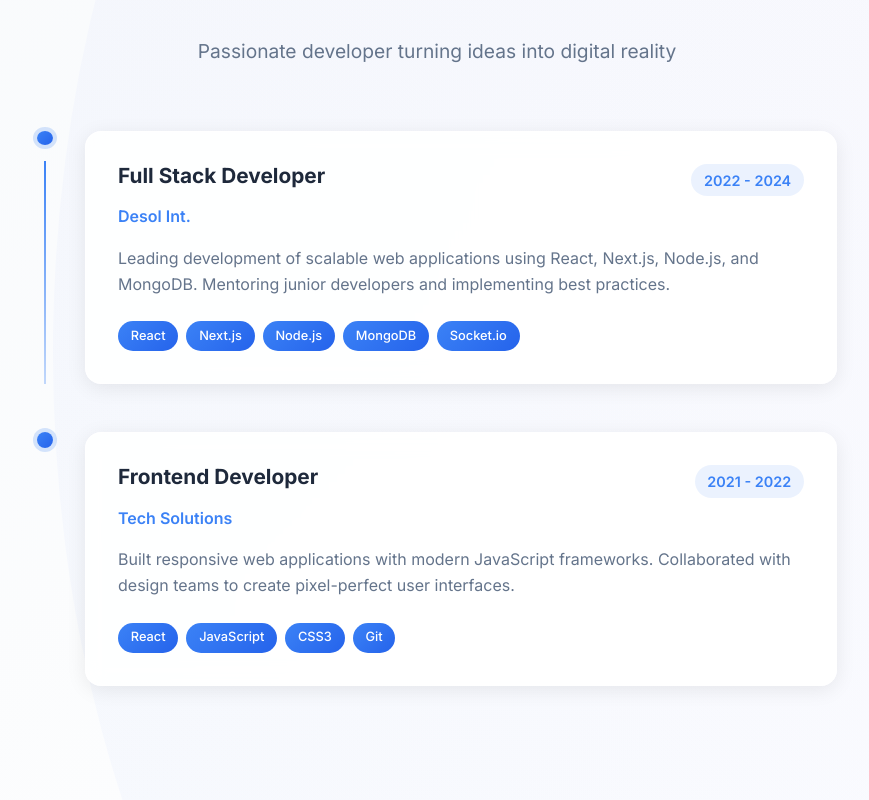
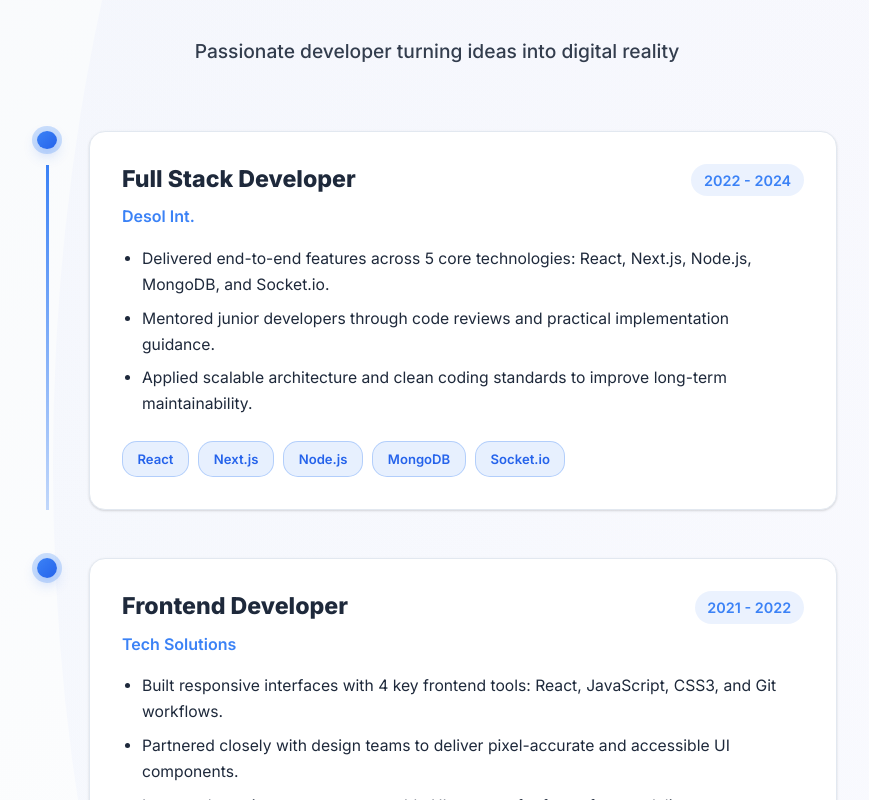
Before and after one commit to arbazdogar20/Portfolio, a Next.js app: page / in a window 1280 px wide. Shown: the part 940-1740 px from the top of the page, without its empty margins (203-1072 px from the left). Built offline with nearby package versions, Linux system fonts and the light colour scheme.

Commit message:
Refactor About section: update job descriptions to achievements and enhance styling for improved readability and design consistency

```diff
--- a/src/components/About.js
+++ b/src/components/About.js
@@ -7,16 +7,22 @@ const About = () => {
       title: "Full Stack Developer",
       company: "Desol Int.",
       period: "2022 - 2024",
-      description:
-        "Leading development of scalable web applications using React, Next.js, Node.js, and MongoDB. Mentoring junior developers and implementing best practices.",
+      achievements: [
+        "Delivered end-to-end features across 5 core technologies: React, Next.js, Node.js, MongoDB, and Socket.io.",
+        "Mentored junior developers through code reviews and practical implementation guidance.",
+        "Applied scalable architecture and clean coding standards to improve long-term maintainability.",
+      ],
       technologies: ["React", "Next.js", "Node.js", "MongoDB", "Socket.io"],
     },
     {
       title: "Frontend Developer",
       company: "Tech Solutions",
       period: "2021 - 2022",
-      description:
-        "Built responsive web applications with modern JavaScript frameworks. Collaborated with design teams to create pixel-perfect user interfaces.",
+      achievements: [
+        "Built responsive interfaces with 4 key frontend tools: React, JavaScript, CSS3, and Git workflows.",
+        "Partnered closely with design teams to deliver pixel-accurate and accessible UI components.",
+        "Improved consistency across reusable UI patterns for faster feature delivery.",
+      ],
       technologies: ["React", "JavaScript", "CSS3", "Git"],
     },
   ];
@@ -47,10 +53,19 @@ const About = () => {
                       <span className={styles.period}>{exp.period}</span>
                     </div>
                     <p className={styles.company}>{exp.company}</p>
-                    <p className={styles.jobDescription}>{exp.description}</p>
+                    <ul className={styles.achievements}>
+                      {exp.achievements.map((achievement) => (
+                        <li
+                          key={achievement}
+                          className={styles.achievementItem}
+                        >
+                          {achievement}
+                        </li>
+                      ))}
+                    </ul>
                     <div className={styles.technologies}>
-                      {exp.technologies.map((tech, techIndex) => (
-                        <span key={techIndex} className={styles.tech}>
+                      {exp.technologies.map((tech) => (
+                        <span key={tech} className={styles.tech}>
                           {tech}
                         </span>
                       ))}
--- a/src/components/About.module.css
+++ b/src/components/About.module.css
@@ -1,6 +1,10 @@
 /* About Section - Modern Design */
 .about {
-  background: linear-gradient(135deg, #f8fafc 0%, #ffffff 100%);
+  background: linear-gradient(
+    135deg,
+    var(--background-alt) 0%,
+    var(--background) 100%
+  );
   position: relative;
   overflow: hidden;
 }
@@ -30,9 +34,10 @@
 
 .headerSubtitle {
   font-size: 1.2rem;
-  color: var(--text-secondary);
+  color: var(--text-primary);
   margin-top: 1rem;
-  font-weight: 400;
+  font-weight: 500;
+  opacity: 0.9;
 }
 
 /* Hero Section */
@@ -54,19 +59,21 @@
 }
 
 .stat {
-  background: rgba(255, 255, 255, 0.8);
+  background: var(--background);
   padding: 2rem;
   border-radius: 1rem;
   text-align: center;
-  box-shadow: 0 4px 20px rgba(0, 0, 0, 0.08);
-  border: 1px solid rgba(255, 255, 255, 0.5);
+  box-shadow: var(--shadow-light);
+  border: 1px solid var(--border-color);
   backdrop-filter: blur(10px);
-  transition: transform 0.3s ease, box-shadow 0.3s ease;
+  transition:
+    transform 0.3s ease,
+    box-shadow 0.3s ease;
 }
 
 .stat:hover {
   transform: translateY(-5px);
-  box-shadow: 0 8px 30px rgba(0, 0, 0, 0.12);
+  box-shadow: var(--shadow-medium);
 }
 
 .statNumber {
@@ -136,20 +143,22 @@
 }
 
 .timelineDot {
-  width: 16px;
-  height: 16px;
+  width: 20px;
+  height: 20px;
   border-radius: 50%;
   background: linear-gradient(
     135deg,
     var(--primary-color),
     var(--primary-dark)
   );
-  box-shadow: 0 0 0 4px rgba(59, 130, 246, 0.2);
+  box-shadow:
+    0 0 0 5px rgba(59, 130, 246, 0.25),
+    0 6px 14px rgba(37, 99, 235, 0.25);
   z-index: 2;
 }
 
 .timelineLine {
-  width: 2px;
+  width: 3px;
   height: 100%;
   background: linear-gradient(
     180deg,
@@ -165,11 +174,11 @@
 }
 
 .timelineCard {
-  background: rgba(255, 255, 255, 0.9);
+  background: var(--background);
   padding: 2rem;
   border-radius: 1rem;
-  box-shadow: 0 4px 20px rgba(0, 0, 0, 0.08);
-  border: 1px solid rgba(255, 255, 255, 0.5);
+  box-shadow: var(--shadow-light);
+  border: 1px solid var(--border-color);
   backdrop-filter: blur(10px);
   transition: all 0.3s ease;
   position: relative;
@@ -198,7 +207,7 @@
 
 .timelineCard:hover {
   transform: translateY(-3px);
-  box-shadow: 0 8px 30px rgba(0, 0, 0, 0.12);
+  box-shadow: var(--shadow-medium);
 }
 
 .cardHeader {
@@ -211,10 +220,11 @@
 }
 
 .jobTitle {
-  font-size: 1.3rem;
-  font-weight: 700;
+  font-size: 1.45rem;
+  font-weight: 800;
   color: var(--text-primary);
   margin: 0;
+  line-height: 1.3;
 }
 
 .period {
@@ -235,28 +245,51 @@
 
 .jobDescription {
   font-size: 1rem;
-  line-height: 1.6;
-  color: var(--text-secondary);
+  line-height: 1.7;
+  color: var(--text-primary);
   margin-bottom: 1.5rem;
+}
+
+.achievements {
+  margin: 0 0 1.5rem;
+  padding-left: 1.25rem;
+  display: grid;
+  gap: 0.5rem;
+}
+
+.achievementItem {
+  color: var(--text-primary);
+  line-height: 1.65;
+  font-size: 0.98rem;
 }
 
 .technologies {
   display: flex;
   flex-wrap: wrap;
-  gap: 0.5rem;
+  gap: 0.6rem;
 }
 
 .tech {
-  background: linear-gradient(
-    135deg,
-    var(--primary-color),
-    var(--primary-dark)
-  );
-  color: white;
-  padding: 0.3rem 0.8rem;
+  background: rgba(59, 130, 246, 0.12);
+  color: var(--primary-dark);
+  border: 1px solid rgba(59, 130, 246, 0.3);
+  padding: 0.4rem 0.9rem;
   border-radius: 15px;
-  font-size: 0.8rem;
-  font-weight: 500;
+  font-size: 0.82rem;
+  font-weight: 600;
+  transition:
+    background-color 0.25s ease,
+    color 0.25s ease,
+    border-color 0.25s ease,
+    transform 0.25s ease;
+  white-space: nowrap;
+}
+
+.tech:hover {
+  background: var(--primary-color);
+  color: var(--background);
+  border-color: var(--primary-color);
+  transform: translateY(-1px);
 }
 
 /* Values Section */
@@ -275,19 +308,19 @@
 }
 
 .valueCard {
-  background: rgba(255, 255, 255, 0.9);
+  background: var(--background);
   padding: 2rem;
   border-radius: 1rem;
   text-align: center;
-  box-shadow: 0 4px 20px rgba(0, 0, 0, 0.08);
-  border: 1px solid rgba(255, 255, 255, 0.5);
+  box-shadow: var(--shadow-light);
+  border: 1px solid var(--border-color);
   backdrop-filter: blur(10px);
   transition: all 0.3s ease;
 }
 
 .valueCard:hover {
   transform: translateY(-5px);
-  box-shadow: 0 8px 30px rgba(0, 0, 0, 0.12);
+  box-shadow: var(--shadow-medium);
 }
 
 .valueIcon {
@@ -389,7 +422,7 @@
 }
 
 .primaryBtn {
-  background: white;
+  background: var(--background);
   color: var(--primary-color);
 }
 
```
